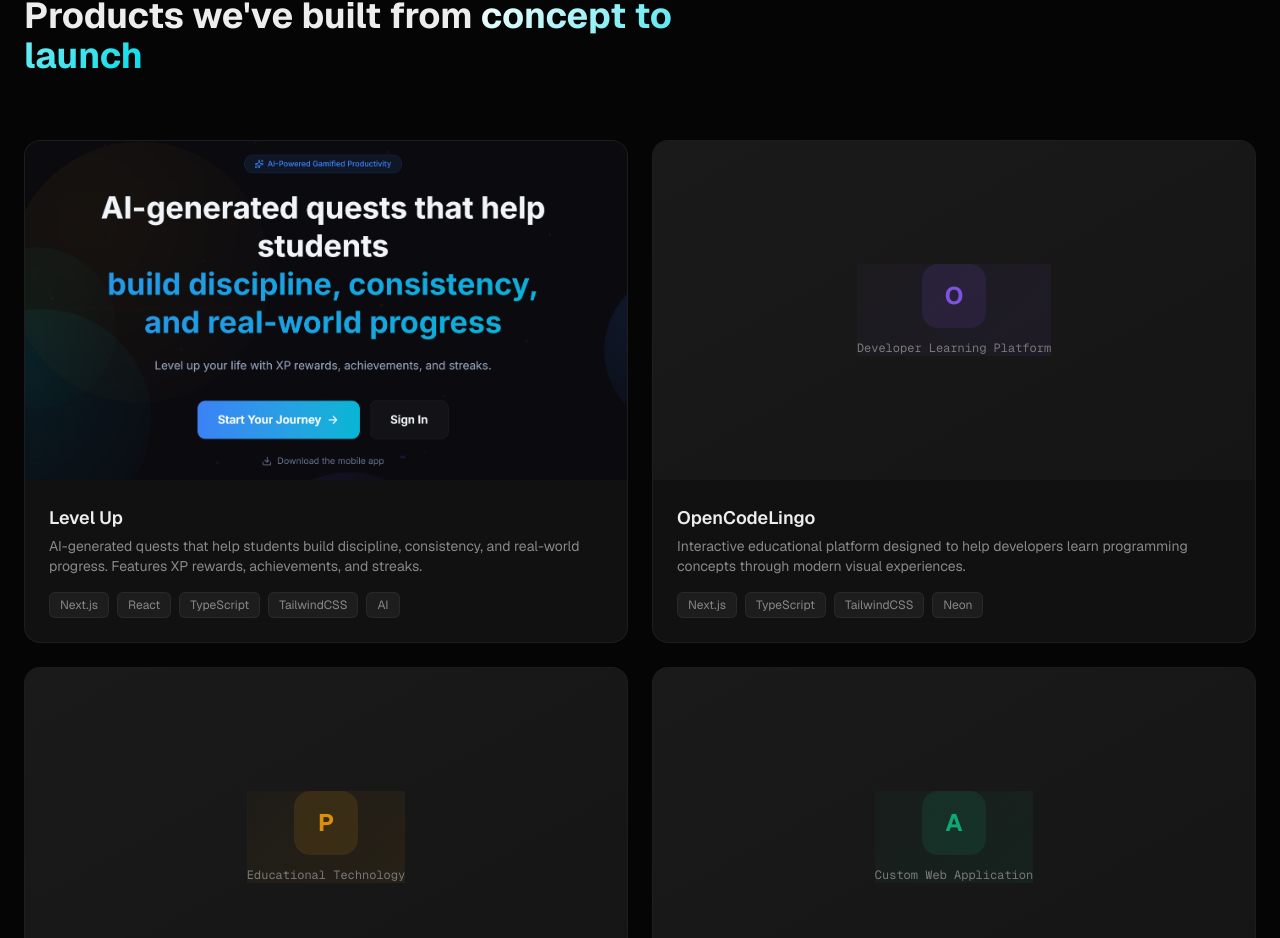
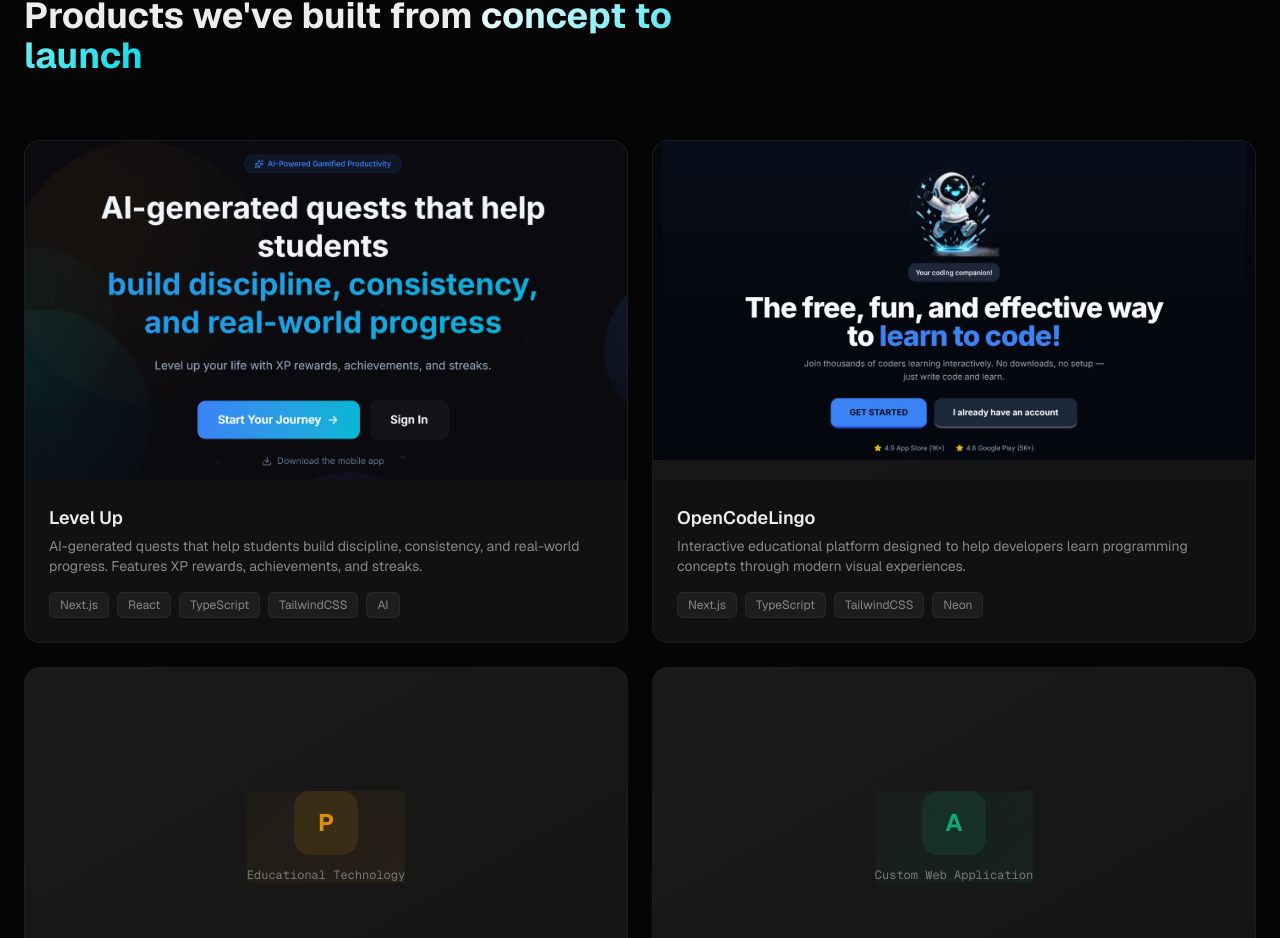
Before and after one commit to yuvraj001q/matrix-dopers, a Next.js app: page / in a window 1280 px wide. Shown: the part 1530-2468 px from the top of the page. Built offline with nearby package versions, Linux system fonts and the light colour scheme.

Commit message:
feat: add OpenCodeLingo live link and image

```diff
--- a/src/components/Hero.tsx
+++ b/src/components/Hero.tsx
@@ -15,7 +15,7 @@ const featuredProjects = [
     category: "Developer Learning Platform",
     image: "/projects/opencodelingo.png",
     color: "#8B5CF6",
-    link: "",
+    link: "https://codelingo-alpha.vercel.app/",
   },
   {
     name: "Physics Platform",
--- a/src/components/Projects.tsx
+++ b/src/components/Projects.tsx
@@ -22,7 +22,8 @@ const projects = [
     tech: ["Next.js", "TypeScript", "TailwindCSS", "Neon"],
     color: "#8B5CF6",
     initial: "O",
-    image: "",
+    image: "/projects/opencodelingo.png",
+    link: "https://codelingo-alpha.vercel.app/",
   },
   {
     name: "Physics Platform",
```
Also changed, not shown: public/projects/opencodelingo.png (added).
